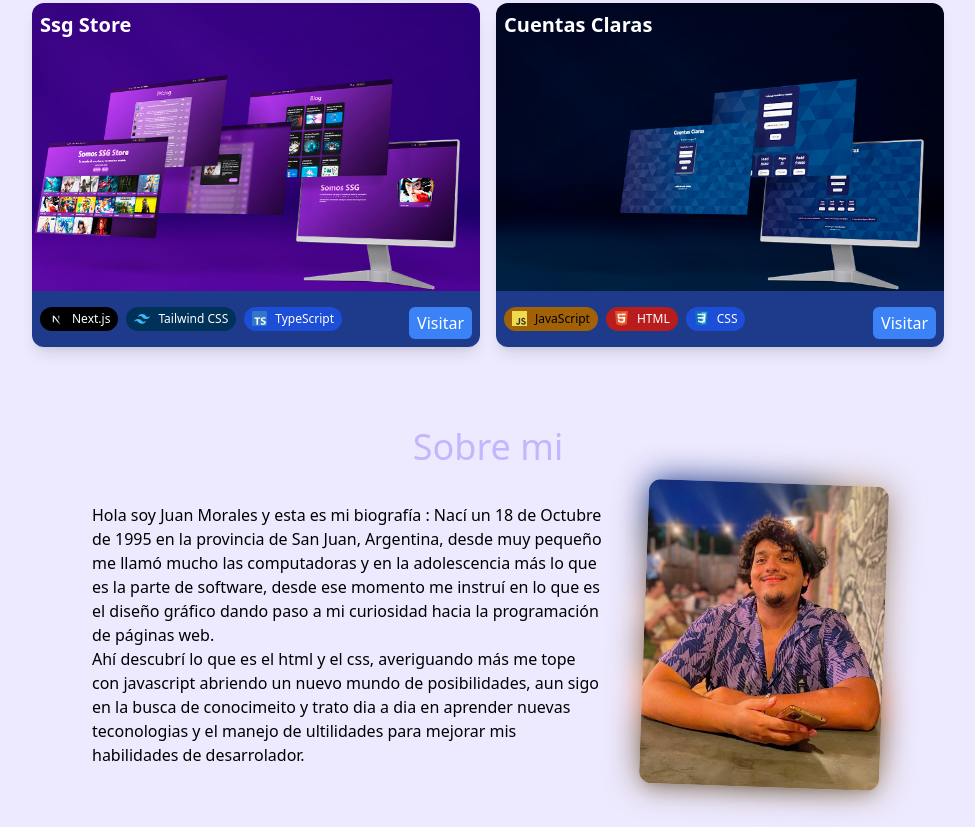
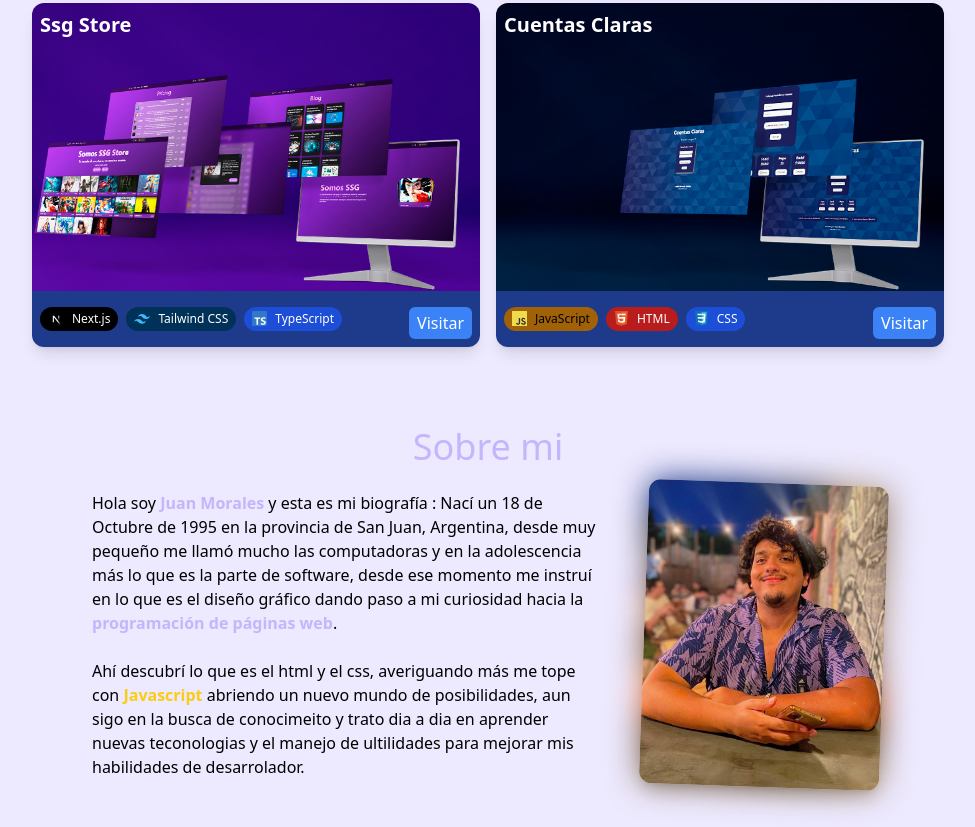
Before and after one commit to Juanmorales1810/portfolioAstro, an Astro site: page / in a window 1280 px wide. Shown: the part 1917-2744 px from the top of the page, without its empty margins (152-1127 px from the left). Built offline with nearby package versions, Linux system fonts and the light colour scheme; Astro itself is replaced by a stand-in of ours; what tailwindcss-animated would draw is missing.

Commit message:
Actualizar estilos de biografía en SobreMi.astro

```diff
--- a/src/components/SobreMi.astro
+++ b/src/components/SobreMi.astro
@@ -2,22 +2,27 @@
 
 ---
 
-<div class="flex justify-center items-center gap-10 w-full max-w-5xl">
-    <div class="w-1/2">
+<div
+    class="flex flex-col justify-center items-center gap-4 w-full max-w-5xl md:gap-10 md:flex-row"
+>
+    <div class="text-md md:w-1/2">
         <p>
-            Hola soy Juan Morales y esta es mi biografía : Nací un 18 de Octubre
-            de 1995 en la provincia de San Juan, Argentina, desde muy pequeño me
-            llamó mucho las computadoras y en la adolescencia más lo que es la
-            parte de software, desde ese momento me instruí en lo que es el
-            diseño gráfico dando paso a mi curiosidad hacia la programación de
-            páginas web.
+            Hola soy <strong class="text-violet-300">Juan Morales</strong> y esta
+            es mi biografía : Nací un 18 de Octubre de 1995 en la provincia de San
+            Juan, Argentina, desde muy pequeño me llamó mucho las computadoras y
+            en la adolescencia más lo que es la parte de software, desde ese momento
+            me instruí en lo que es el diseño gráfico dando paso a mi curiosidad
+            hacia la <strong class="text-violet-300"
+                >programación de páginas web</strong
+            >.
         </p>
+        <br />
         <p>
             Ahí descubrí lo que es el html y el css, averiguando más me tope con
-            javascript abriendo un nuevo mundo de posibilidades, aun sigo en la
-            busca de conocimeito y trato dia a dia en aprender nuevas
-            teconologias y el manejo de ultilidades para mejorar mis habilidades
-            de desarrolador.
+            <strong class="text-yellow-400">Javascript</strong> abriendo un nuevo
+            mundo de posibilidades, aun sigo en la busca de conocimeito y trato dia
+            a dia en aprender nuevas teconologias y el manejo de ultilidades para
+            mejorar mis habilidades de desarrolador.
         </p>
     </div>
     <div class="relative group transition-opacity">
```
